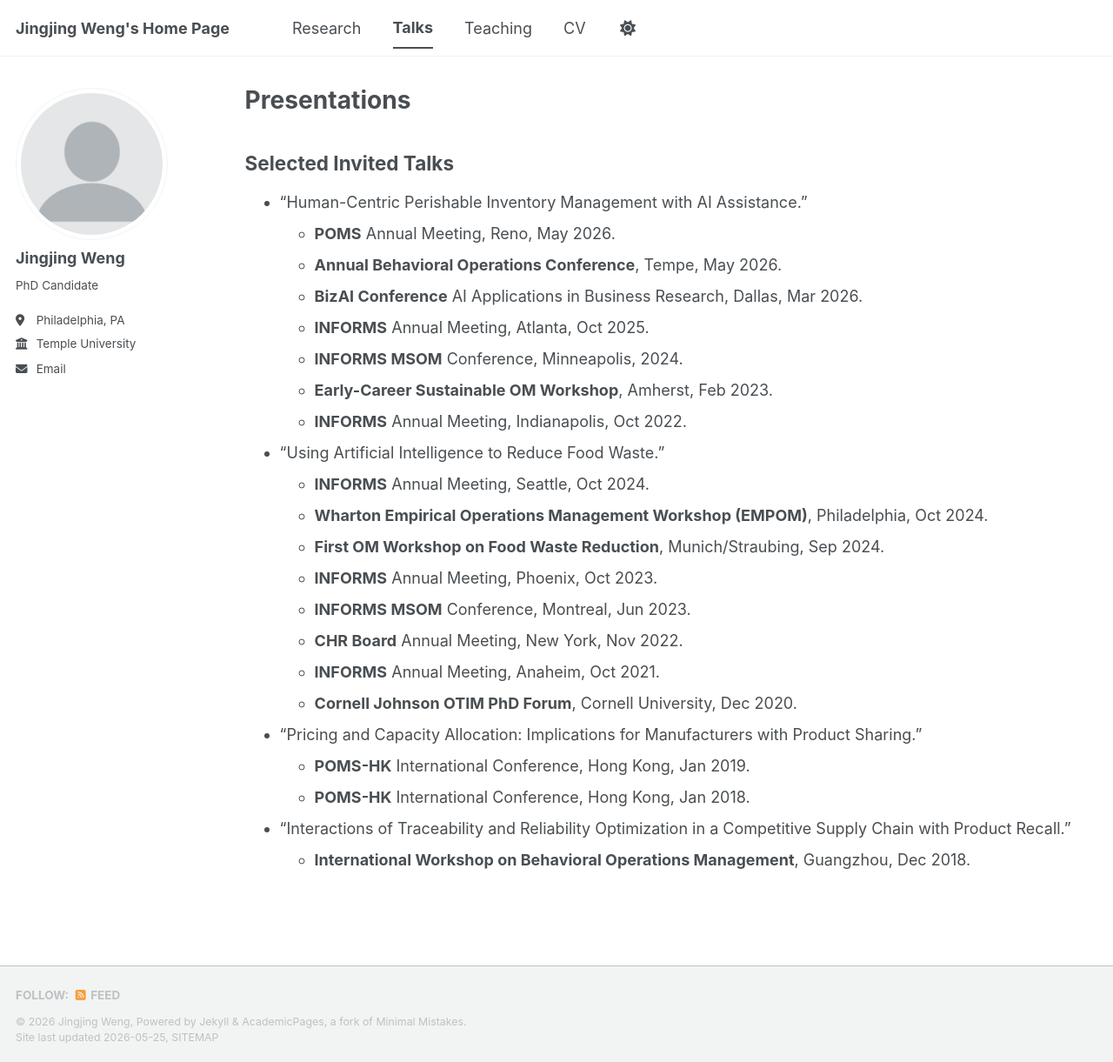
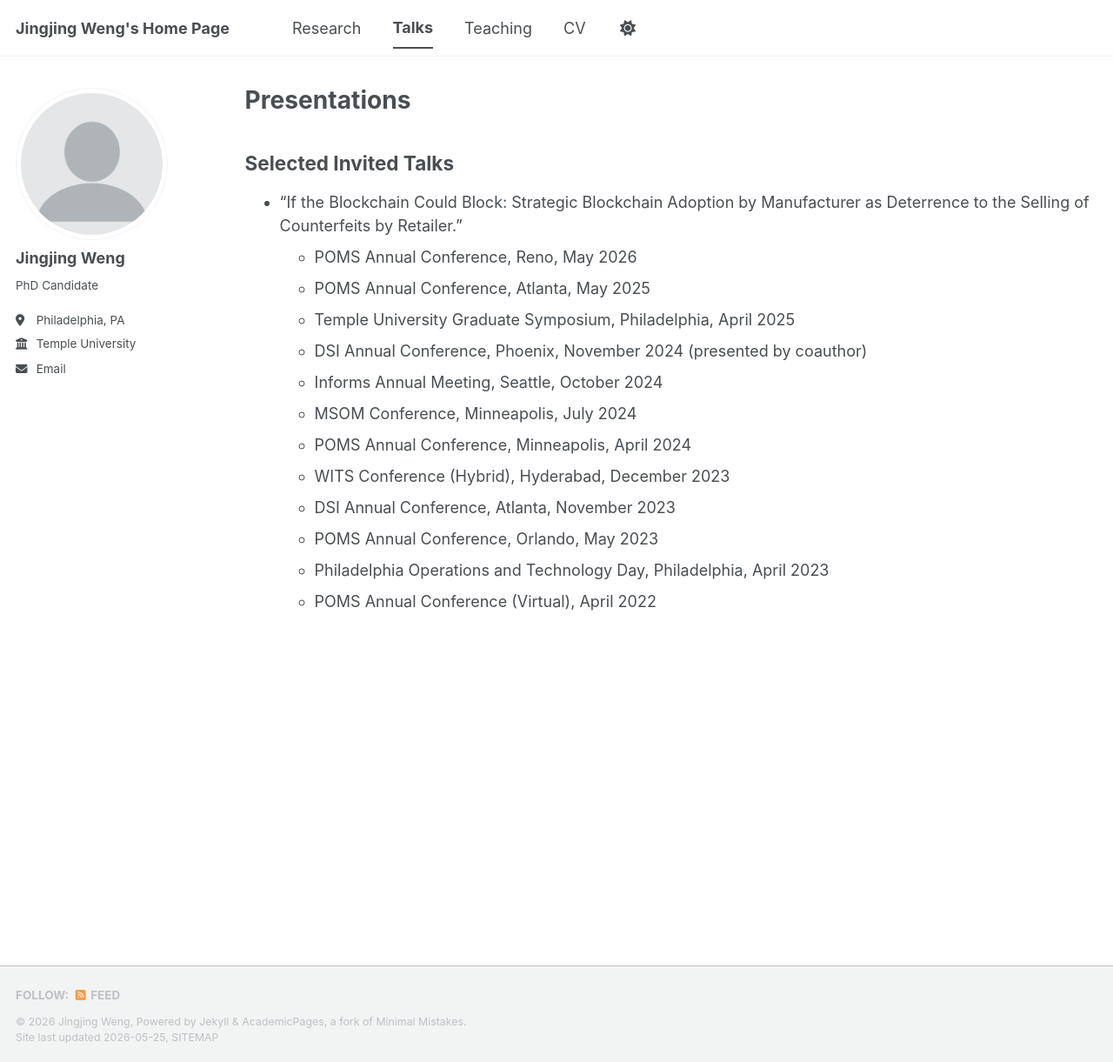
Before and after one commit to JingjingWeng/JingjingWeng.github.io, a Jekyll site: the page built from _pages/talks.md, in a window 1280 px wide and 1221 px high. Shown: the whole window at 87% size. Built offline with Jekyll 4.4.1, drawn with Linux system fonts in a browser that asks for light colours; a script bundle is joined from its source files by our own code; library files that are not in the unit come from our copies.

Commit message:
Update talks.md

```diff
--- a/_pages/talks.md
+++ b/_pages/talks.md
@@ -7,28 +7,16 @@ author_profile: true
 
 {% include base_path %}
 ## Selected Invited Talks
-* "Human-Centric Perishable Inventory Management with AI Assistance."
-  * **POMS** Annual Meeting, Reno, May 2026.
-  * **Annual Behavioral Operations Conference**, Tempe, May 2026.
-  * **BizAI Conference** AI Applications in Business Research, Dallas, Mar 2026.
-  * **INFORMS** Annual Meeting, Atlanta, Oct 2025.
-  * **INFORMS MSOM** Conference, Minneapolis, 2024.
-  * **Early-Career Sustainable OM Workshop**, Amherst, Feb 2023.
-  * **INFORMS** Annual Meeting, Indianapolis, Oct 2022.
-
-* "Using Artificial Intelligence to Reduce Food Waste."
-  * **INFORMS** Annual Meeting, Seattle, Oct 2024.
-  * **Wharton Empirical Operations Management Workshop (EMPOM)**, Philadelphia, Oct 2024.
-  * **First OM Workshop on Food Waste Reduction**, Munich/Straubing, Sep 2024.
-  * **INFORMS** Annual Meeting, Phoenix, Oct 2023.
-  * **INFORMS MSOM** Conference, Montreal, Jun 2023.
-  * **CHR Board** Annual Meeting, New York, Nov 2022.
-  * **INFORMS** Annual Meeting, Anaheim, Oct 2021.
-  * **Cornell Johnson OTIM PhD Forum**, Cornell University, Dec 2020.
-
-* "Pricing and Capacity Allocation: Implications for Manufacturers with Product Sharing."
-  * **POMS-HK** International Conference, Hong Kong, Jan 2019.
-  * **POMS-HK** International Conference, Hong Kong, Jan 2018.
-
-* "Interactions of Traceability and Reliability Optimization in a Competitive Supply Chain with Product Recall."
-  * **International Workshop on Behavioral Operations Management**, Guangzhou, Dec 2018.
+* "If the Blockchain Could Block: Strategic Blockchain Adoption by Manufacturer as Deterrence to the Selling of Counterfeits by Retailer."
+  * POMS Annual Conference, Reno, May 2026
+  * POMS Annual Conference, Atlanta, May 2025
+  * Temple University Graduate Symposium, Philadelphia, April 2025
+  * DSI Annual Conference, Phoenix, November 2024 (presented by coauthor)
+  * Informs Annual Meeting, Seattle, October 2024
+  * MSOM Conference, Minneapolis, July 2024
+  * POMS Annual Conference, Minneapolis, April 2024
+  * WITS Conference (Hybrid), Hyderabad, December 2023
+  * DSI Annual Conference, Atlanta, November 2023
+  * POMS Annual Conference, Orlando,  May 2023
+  * Philadelphia Operations and Technology Day, Philadelphia,  April 2023
+  * POMS Annual Conference (Virtual), April 2022
```
